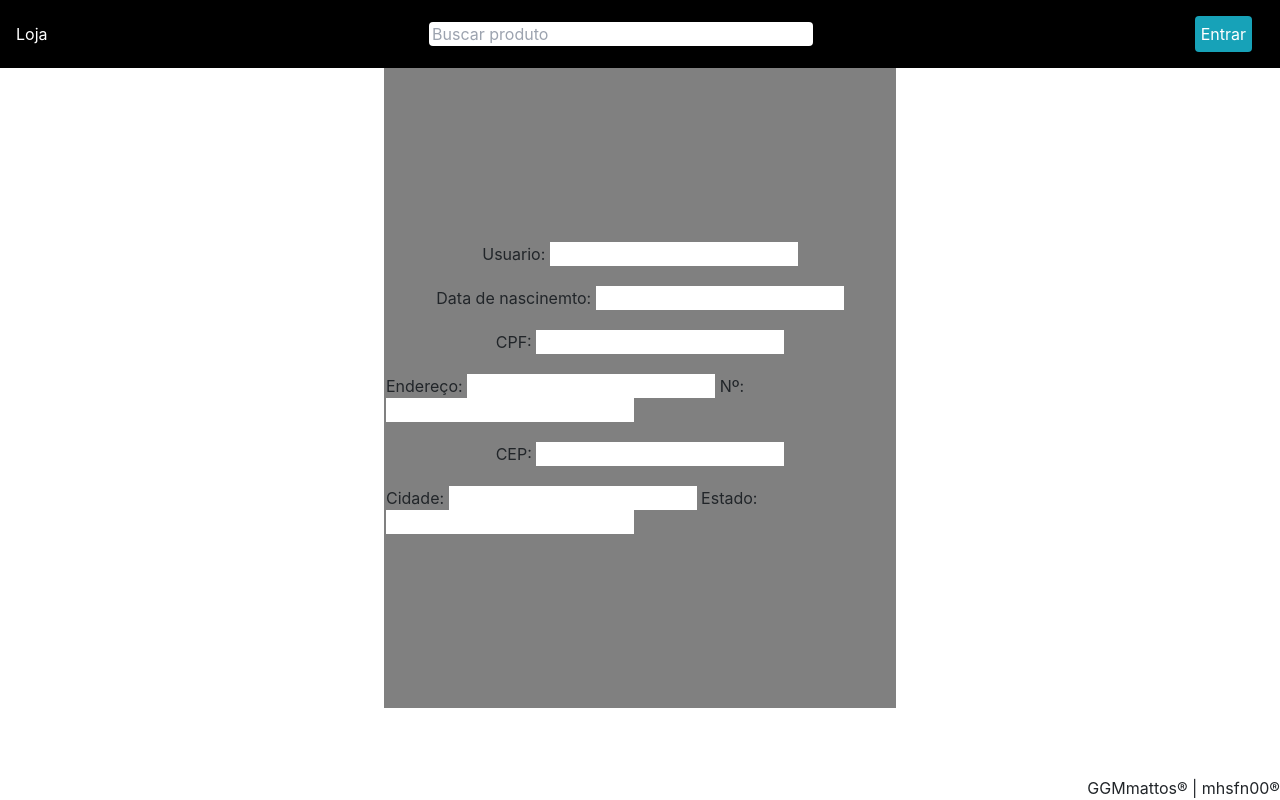
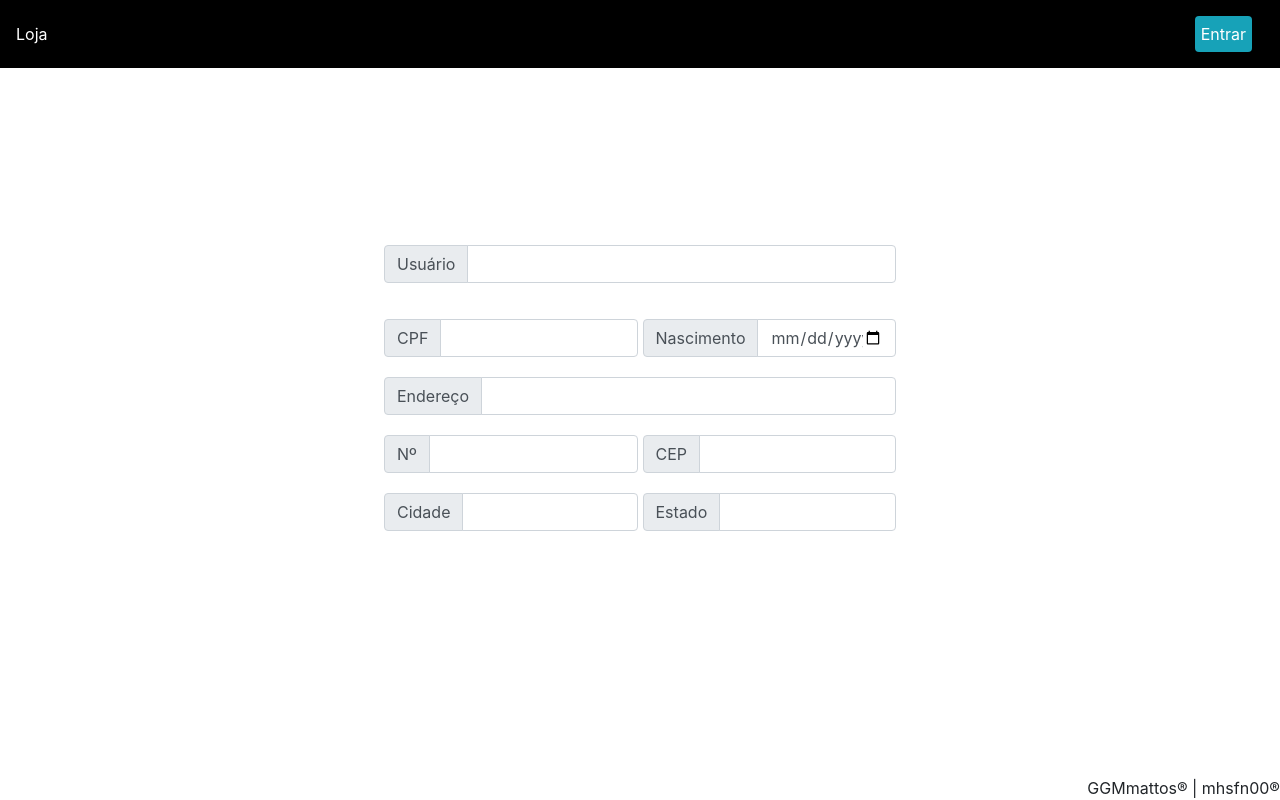
Before and after one commit to GGMmattos/E-commerce, a Django app: page /perfil/cadastro/ in a window 1280 px wide. Run offline with Django 4.2, Linux system fonts and the light colour scheme; some libraries are stand-ins or nearby versions.

Commit message:
Estilizou os inputs do cadastro

```diff
--- a/perfil/templates/perfil/cadastro.html
+++ b/perfil/templates/perfil/cadastro.html
@@ -3,20 +3,72 @@
     {% include 'parciais/_head.html'%}
     <div class="containerPage">
         <div class="containerCadastro">
-            <div>Usuario: <input /></div>
-            <div>Data de nascinemto: <input /></div>
-            <div>CPF: <input /></div>
-            <div style="display: felx; flex-direction: row;">
-                Endereço: <input /> Nº: <input />
+            <div class="input-group mb-3">
+                <div class="input-group-prepend">
+                  <span class="input-group-text">Usuário</span>
+                </div>
+                <input type="text" class="form-control" />
             </div>
-            <div>CEP: <input /></div>
-            <div>Cidade: <input /> Estado: <input /></div>
+            <div class="rowCadastro">
+                <div class="input-group">
+                    <div class="input-group-prepend">
+                        <span class="input-group-text">CPF</span>
+                    </div>
+                    <input type="number" class="form-control" />
+                </div>
+                <div class="input-group">
+                    <div class="input-group-prepend">
+                        <span class="input-group-text">Nascimento</span>
+                    </div>
+                    <input type="date" class="form-control" />
+                </div>
+            </div>
+            <div class="input-group">
+                <div class="input-group-prepend">
+                    <span class="input-group-text">Endereço</span>
+                </div>
+                <input type="text" class="form-control" />
+            </div>
+            <div class="rowCadastro">
+                <div class="input-group">
+                    <div class="input-group-prepend">
+                        <span class="input-group-text">Nº</span>
+                    </div>
+                    <input type="number" class="form-control" />
+                </div>
+                <div class="input-group">
+                    <div class="input-group-prepend">
+                        <span class="input-group-text">CEP</span>
+                    </div>
+                    <input type="number" class="form-control" />
+                </div>
+            </div>
+            <div class="rowCadastro">
+                <div class="input-group">
+                    <div class="input-group-prepend">
+                        <span class="input-group-text">Cidade</span>
+                    </div>
+                    <input type="text" class="form-control" />
+                </div>
+                <div class="input-group">
+                    <div class="input-group-prepend">
+                        <span class="input-group-text">Estado</span>
+                    </div>
+                    <input type="text" class="form-control" />
+                </div>
+            </div>
         </div>
     </div>
     {% include 'parciais/_footer.html' %}
 </html>
 
 <style>
+    .rowCadastro {
+        display: flex;
+        flex-direction: row;
+        gap: 5px;
+    }
+
     .containerCadastro {
         display: flex;
         flex-direction: column;
@@ -24,9 +76,7 @@
         justify-content: center;
         height: 80vh;
         gap: 20px;
-        border: solid 2px gray;
         width: 40vw;
-        background-color: gray;
     }
 
     .containerPage {
@@ -38,4 +88,8 @@
     #Cadastrar {
         display: none;
     }
+
+    .searchProduct {
+        display: none;
+    }
 </style>
```
